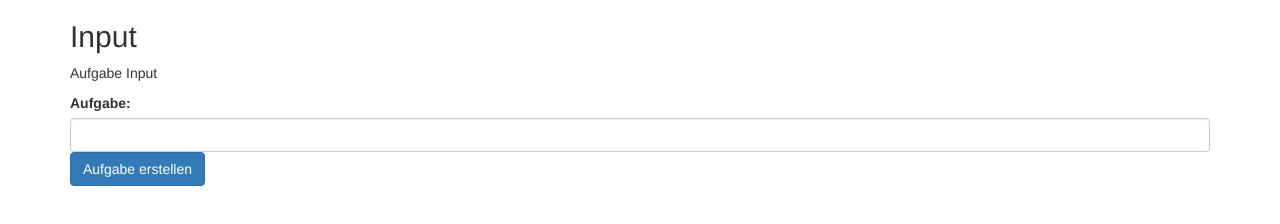
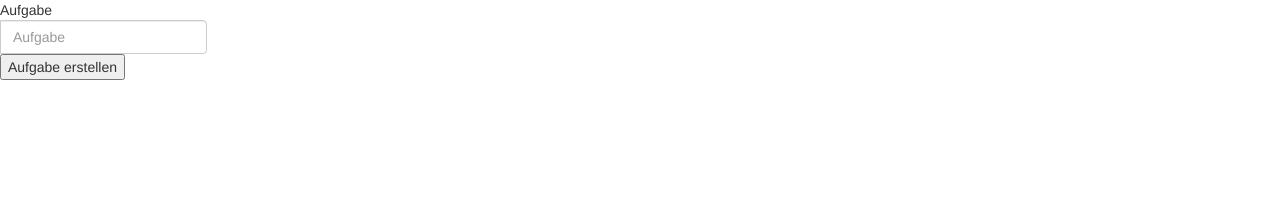
Before and after one commit to joleschmidt/kms-sose22-grp1_Github, a website: page html/index.html in a window 1280 px wide. Drawn offline with nearby package versions, Linux system fonts and the light colour scheme.

Commit message:
-Aufgabe_erstellen.ts wurde serverseitig in die index.html  eingebunden. -Index.html Struktur wurde überarbeitet. -JQuery wurde zu der package.json hinzugefügt. -Clientseitig sollte alles funktionieren.
Es wurde aber noch nicht getestet, ob die erstellten Aufgaben tatsächlich in der Datenbank eingespeichert werden.

PS: index.html sieht nach der überarbeitete Struktur katastrophal aus :)

```diff
--- a/html/index.html
+++ b/html/index.html
@@ -3,29 +3,24 @@
 <head>
     <meta charset="UTF-8">
     <title>Startseite</title>
-
     <meta name="viewport" content="width=device-width, initial-scale=1">
     <link rel="stylesheet" href="https://maxcdn.bootstrapcdn.com/bootstrap/3.4.1/css/bootstrap.min.css">
     <script src="https://ajax.googleapis.com/ajax/libs/jquery/3.6.0/jquery.min.js"></script>
     <script src="https://maxcdn.bootstrapcdn.com/bootstrap/3.4.1/js/bootstrap.min.js"></script>
+    <script type="text/javascript" src="/src/Aufgabe_erstellen.js"></script>
 
 </head>
 <body>
-
-<div class="container">
-    <h2>Input</h2>
-    <p>Aufgabe Input</p>
-    <form id="formAufgabe">
-        <div class="form-aufgabe">
-            <label for="ainput">Aufgabe:</label>
-            <input type="text" class="form-control" id="ainput">
-
-            <button id="aerstellen" type="button" class="btn btn-primary">Aufgabe erstellen</button>
+<form id="formInput" >
+    <div class="input-group mb-3">
+        <div class="input-group-prepend">
+            <span>Aufgabe</span>
         </div>
-    </form>
-</div>
-
-
-
+        <input type="text" class="form-control" placeholder="Aufgabe" id="inputAufgabe">
+    </div>
+    <div class="input-group mb-3">
+        <button type="submit" >Aufgabe erstellen</button>
+    </div>
+</form>
 </body>
 </html>
--- a/package.json
+++ b/package.json
@@ -1,6 +1,7 @@
 {
   "dependencies": {
     "@types/express": "^4.17.13",
+    "@types/jquery": "^3.5.14",
     "@types/mysql": "^2.15.21",
     "express": "^4.18.0",
     "mysql": "^2.18.1"
```
Also changed, not shown: src/Aufgabe_erstellen.ts (renamed from Aufgabe_erstellen.ts, +9 -8 lines), 1 other file.
